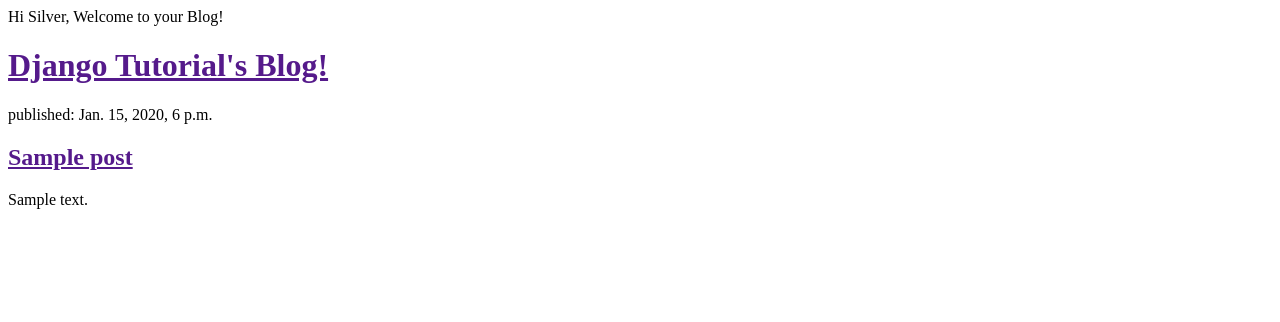
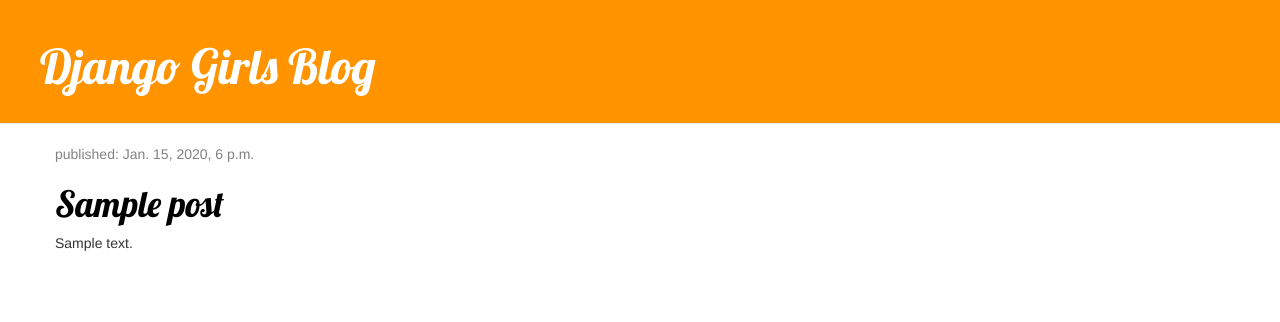
Before and after one commit to SilverJanGit/my-blog, a Django app: template blog/templates/blog/post_list.html in a window 1280 px wide. Shown: the top 322 px of the page. Run offline with Django 3.2, Linux system fonts and the light colour scheme; the template is opened without the code that fills it: values that come from a table or form of the project are taken from there, others are empty; tables that the repository leaves empty hold one stand-in row (values such as "Sample post"); some libraries are stand-ins or nearby versions.

Commit message:
Added view and template for detailed blog post as well as CSS for the site.

```diff
--- a/blog/static/css/blog.css
+++ b/blog/static/css/blog.css
@@ -1,3 +1,47 @@
-h1 a {
-    color: #FCA205;
+
+.page-header {
+    background-color: #ff9400;
+    margin-top: 0;
+    padding: 20px 20px 20px 40px;
 }
+
+.page-header h1, .page-header h1 a, .page-header h1 a:visited, .page-header h1 a:active {
+    color: #ffffff;
+    font-size: 36pt;
+    text-decoration: none;
+}
+
+.content {
+    margin-left: 40px;
+}
+
+h1, h2, h3, h4 {
+    font-family: 'Lobster', cursive;
+}
+
+.date {
+    color: #828282;
+}
+
+.save {
+    float: right;
+}
+
+.post-form textarea, .post-form input {
+    width: 100%;
+}
+
+.top-menu, .top-menu:hover, .top-menu:visited {
+    color: #ffffff;
+    float: right;
+    font-size: 26pt;
+    margin-right: 20px;
+}
+
+.post {
+    margin-bottom: 70px;
+}
+
+.post h1 a, .post h1 a:visited {
+    color: #000000;
+}
--- /dev/null
+++ b/blog/templates/blog/base.html
@@ -0,0 +1,25 @@
+{% load staticfiles %}
+<html>
+
+<head>
+  <title>Django Girls blog</title>
+  <link rel="stylesheet" href="//maxcdn.bootstrapcdn.com/bootstrap/3.2.0/css/bootstrap.min.css">
+  <link rel="stylesheet" href="//maxcdn.bootstrapcdn.com/bootstrap/3.2.0/css/bootstrap-theme.min.css">
+  <link href='//fonts.googleapis.com/css?family=Lobster&subset=latin,latin-ext' rel='stylesheet' type='text/css'>
+  <link rel="stylesheet" href="{% static 'css/blog.css' %}">
+</head>
+
+<body>
+  <div class="page-header">
+    <h1><a href="/">Django Girls Blog</a></h1>
+  </div>
+  <div class="content container">
+    <div class="row">
+      <div class="col-md-8">
+        {% block content %} {% endblock %}
+      </div>
+    </div>
+  </div>
+</body>
+
+</html>
--- a/blog/templates/blog/post_list.html
+++ b/blog/templates/blog/post_list.html
@@ -1,25 +1,30 @@
-{% load staticfiles %}
-<html>
+{% extends 'blog/base.html' %} {% load staticfiles %}
+<!DOCTYPE html>
+<html lang="en" dir="ltr">
+
 <head>
   <meta charset="utf-8">
   <title>Silver's Blog</title>
+  <link rel="stylesheet" href="https://stackpath.bootstrapcdn.com/bootstrap/4.1.1/css/bootstrap.min.css" integrity="sha384-WskhaSGFgHYWDcbwN70/dfYBj47jz9qbsMId/iRN3ewGhXQFZCSftd1LZCfmhktB" crossorigin="anonymous">
+  <link href="https://fonts.googleapis.com/css?family=Lobster" rel="stylesheet">
+  <link rel="stylesheet" href="{% static 'css/blog.css' %}">
 </head>
 
 <body>
-  <p>Hi Silver, Welcome to your Blog!</p>
-  <div>
-    <h1><a href="">Django Tutorial's Blog!</a></h1>
+  <div class="page-header">
+    <h1><a href="/">Django Girls Blog</a></h1>
   </div>
 
-  </div>
-  {% for post in posts %}
-  <div>
-    <p>published: {{ post.published_date }} </p>
-    <h2><a href="">{{ post.title }}</a></h2>
+  {% block content %} {% for post in posts %}
+  <div class="post">
+    <div class="date">
+      <p>published: {{ post.published_date }}</p>
+    </div>
+    <h1><a href="{% url 'post_detail' pk=post.pk %}">{{ post.title }}</a></h1>
     <p>{{ post.text|linebreaksbr }}</p>
   </div>
-  {% endfor %}
-  </div>
+  {% endfor %} {% endblock %}
+
 </body>
 
 </html>
--- a/blog/urls.py
+++ b/blog/urls.py
@@ -1,7 +1,9 @@
 from django.conf.urls import url
 from . import views
+from django.shortcuts import render, get_object_or_404
 
 
 urlpatterns = [
-    url(r'^$', views.post_list, name='post_list')
+    url(r'^$', views.post_list, name='post_list'),
+    url(r'^post/(?P<pk>\d+)/$', views.post_detail, name='post_detail')
 ]
```
Also changed, not shown: blog/templates/blog/post_detail.html (added, +11 -0 lines), blog/views.py (+8 -1 lines).
